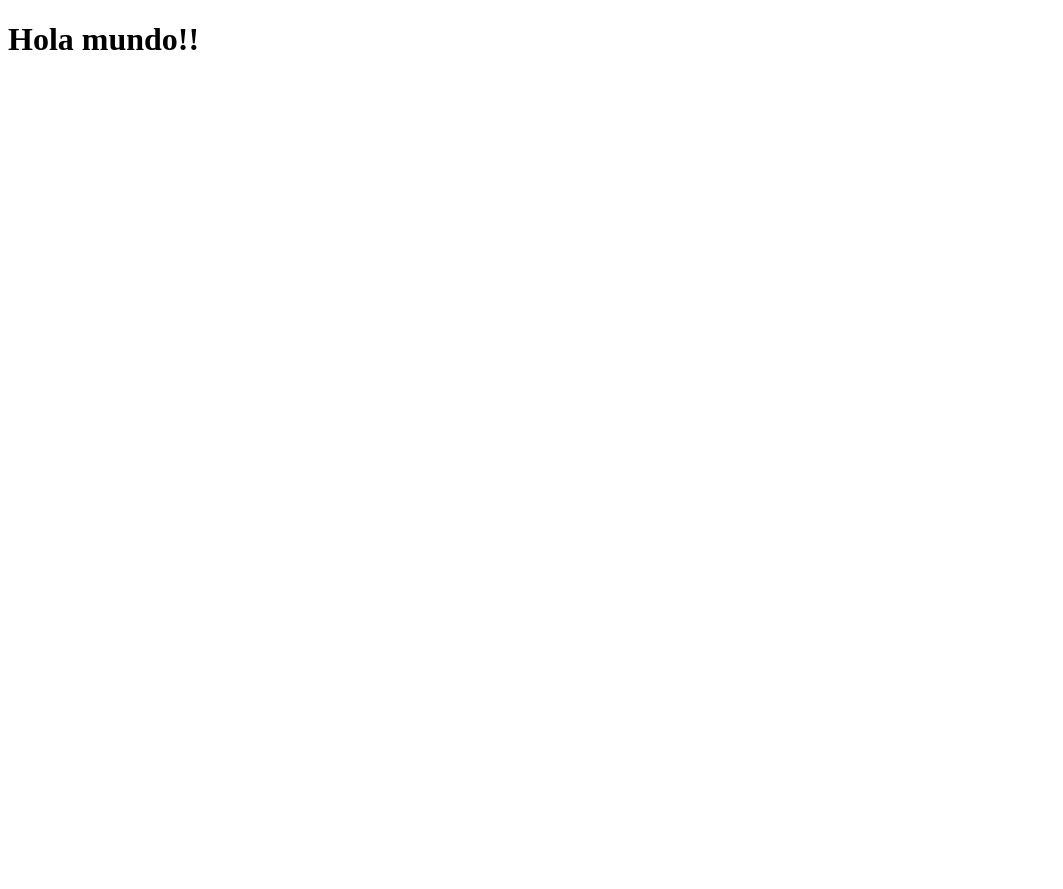
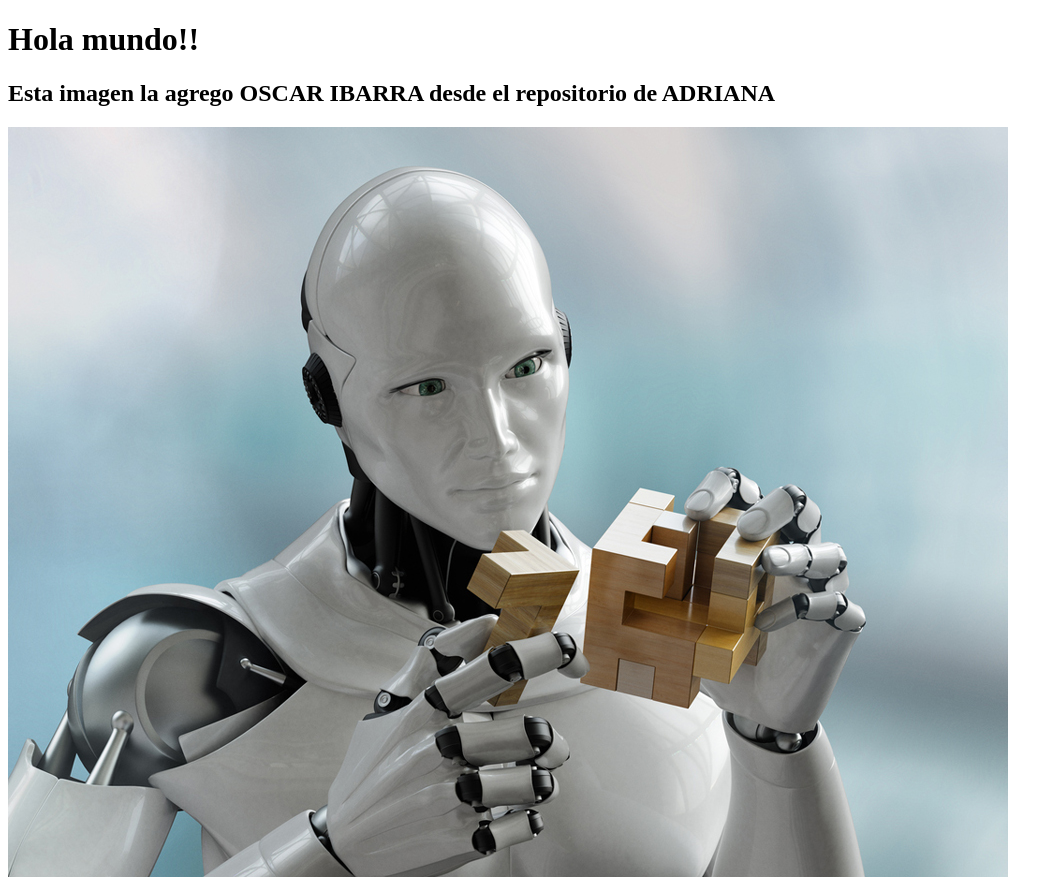
Before and after one commit to AdrianaOlave/connect-test, a plain HTML site: page index.html in a window 1280 px wide. Shown: the whole page, without its empty margins (0-1063 px from the left). Before the commit the page ends 800 px from the top, so only its background shows below. Drawn offline with Linux system fonts and the light colour scheme.

Commit message:
feat: imagen agg por oscar

```diff
--- a/index.html
+++ b/index.html
@@ -7,5 +7,7 @@
 </head>
 <body>
     <h1>Hola mundo!!</h1>
+    <h2>Esta imagen la agrego OSCAR IBARRA  desde el repositorio de ADRIANA</h2>
+    <img src="assets/R.jpg" alt="IA">
 </body>
 </html>
```
Also changed, not shown: assets/R.jpg (added).
